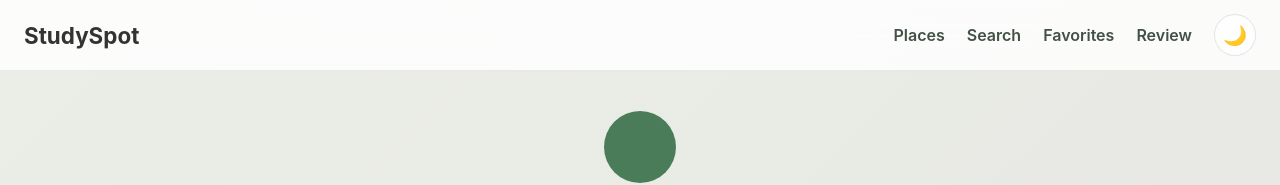
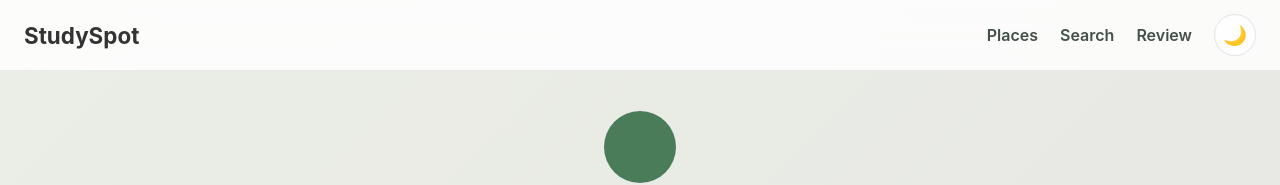
Before and after one commit to vivian1zhao/study-spot-finder, a plain HTML site: page Frontend/profile.html in a window 1280 px wide. Shown: the top 185 px of the page. Drawn offline with Linux system fonts and the light colour scheme.

Commit message:
tiny change

```diff
--- a/Frontend/profile.html
+++ b/Frontend/profile.html
@@ -18,7 +18,6 @@
     <div class="nav-right">
       <a href="Places.html">Places</a>
       <a href="Search.html">Search</a>
-      <a href="Favorites.html">Favorites</a>
       <a href="Review.html">Review</a>
       <button id="dark-toggle">🌙</button>
       <div id="user-initials" class="user-initials" hidden></div>
```
